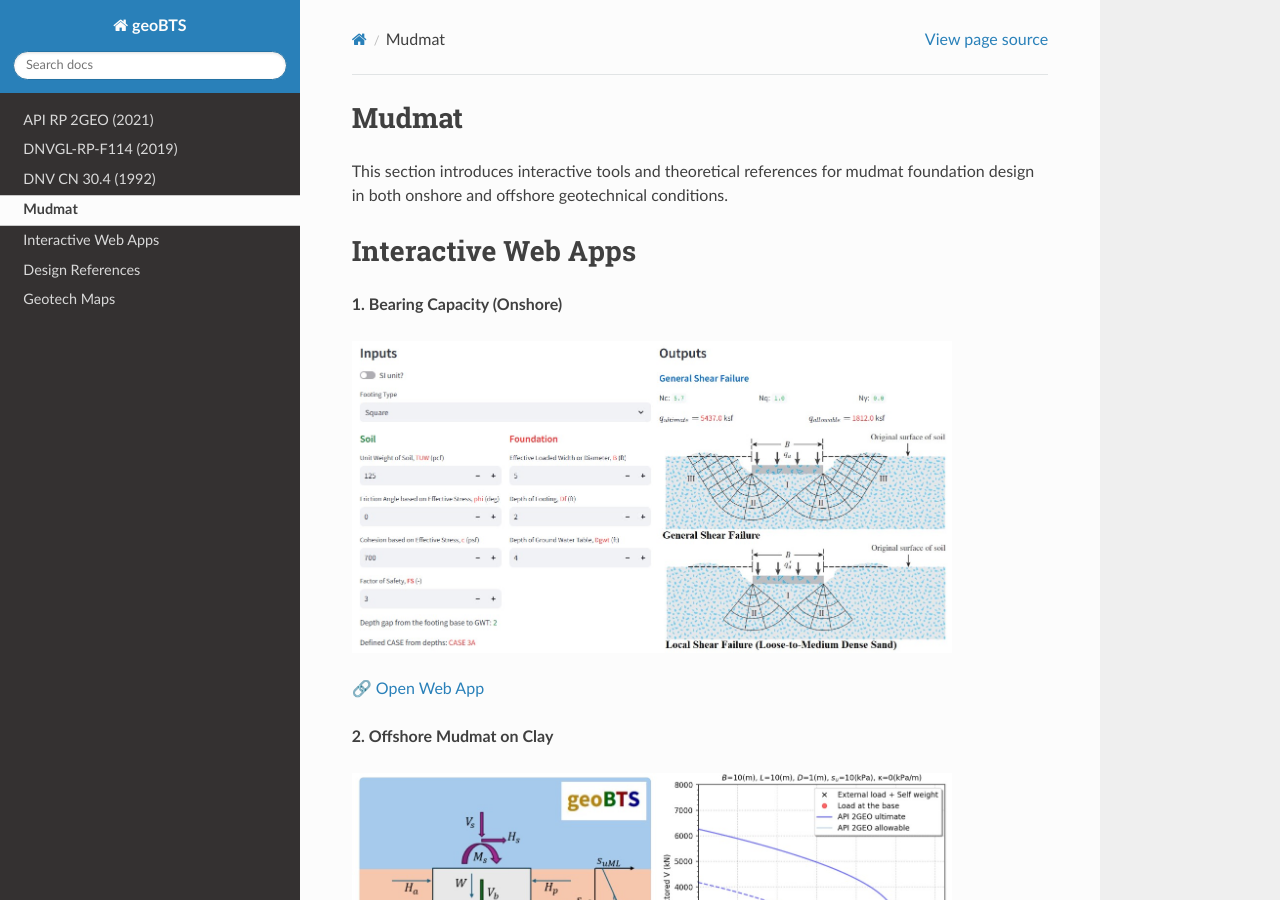
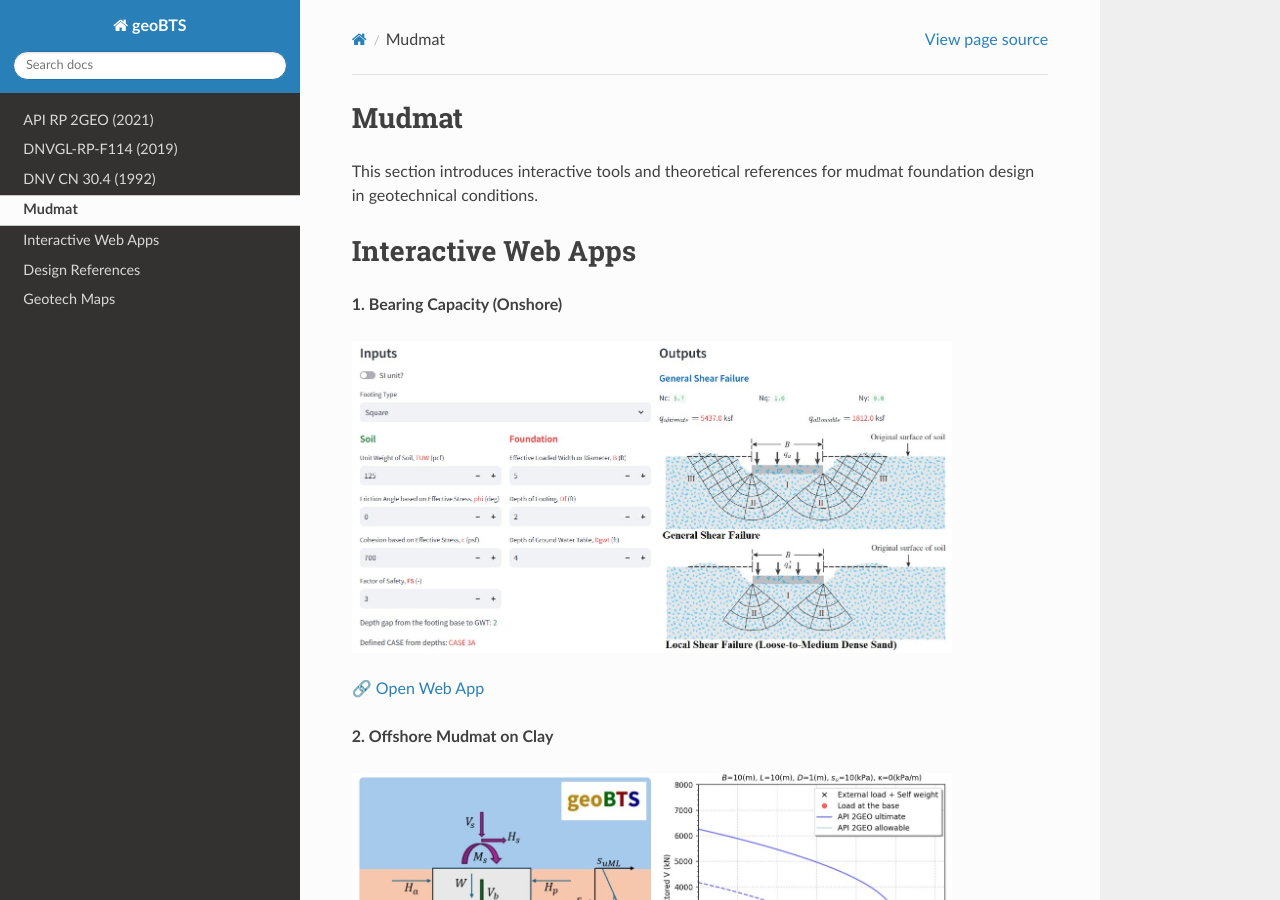
Before and after one commit to jungsohn/geoBTS, a Sphinx documentation site: the page built from docs/source/Mudmat.rst, in a window 1280 px wide and 900 px high. Built offline with Sphinx 7.4.7 and the Read the Docs theme 3.1.0, drawn with Linux system fonts in a browser that asks for light colours.

Commit message:
Update Mudmat.rst

```diff
--- a/docs/source/Mudmat.rst
+++ b/docs/source/Mudmat.rst
@@ -2,7 +2,7 @@
 ===================
 
 This section introduces interactive tools and theoretical references
-for mudmat foundation design in both onshore and offshore geotechnical conditions.
+for mudmat foundation design in geotechnical conditions.
 
 .. contents:: Table of Contents
    :depth: 2
```
